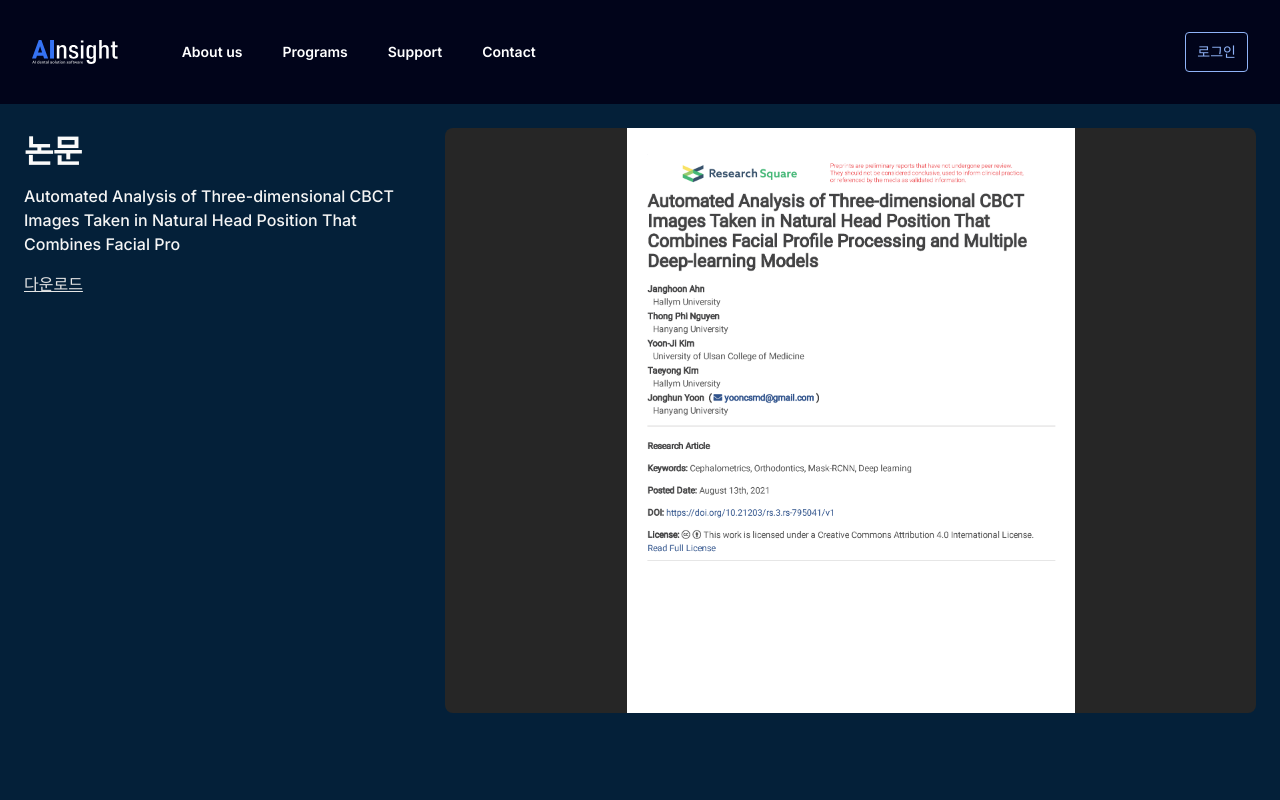
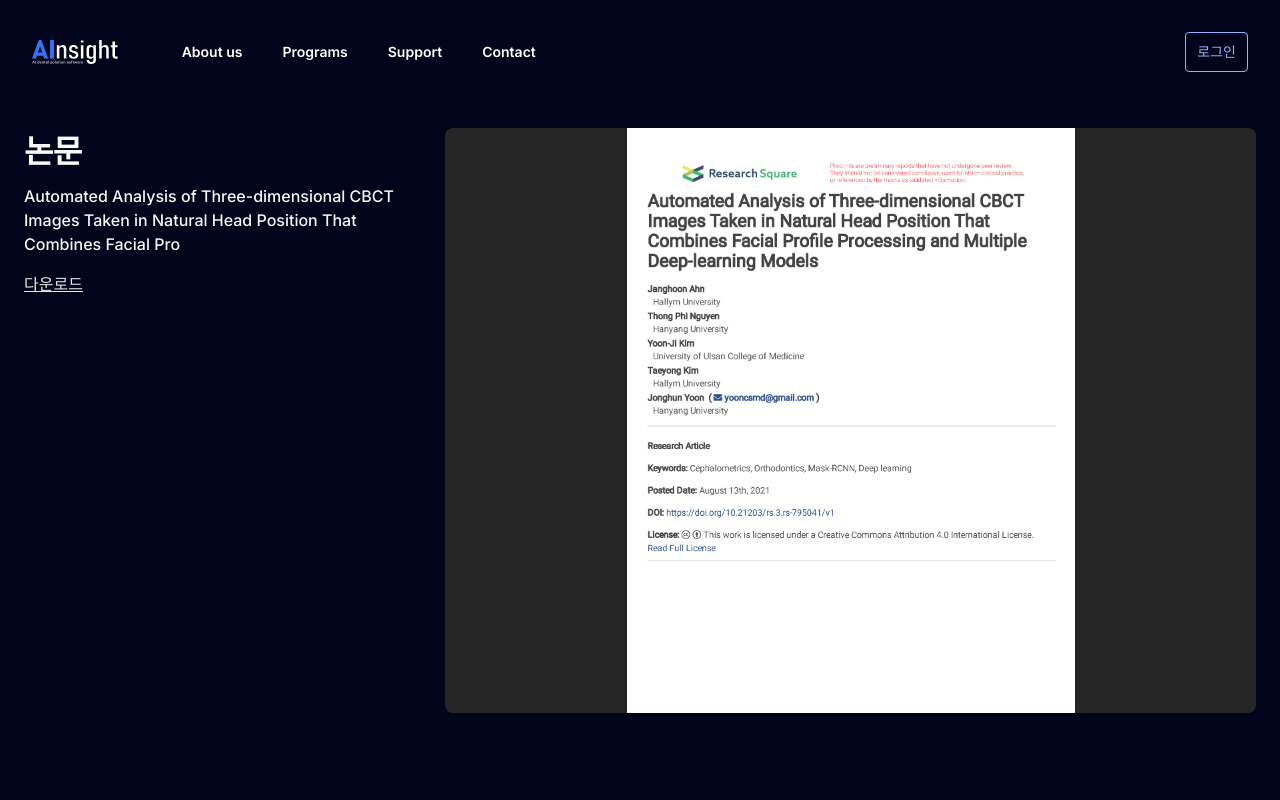
Before and after one commit to AInsightrnd/web, a Next.js app: page /paper in a window 1280 px wide. Shown: the top 800 px of the page. Built offline with nearby package versions, Linux system fonts and the light colour scheme.

Commit message:
layout- background colour changed

```diff
--- a/src/components/Layout.tsx
+++ b/src/components/Layout.tsx
@@ -6,7 +6,7 @@ export function Layout({ children }: { children: React.ReactNode }) {
     <>
     <div className="flex flex-col h-screen justify-between">
       <Header />
-      <main className="bg-ainbg-secondary flex-grow">{children}</main>
+      <main className="bg-ainbg-primary flex-grow">{children}</main>
 
       <Footer />
       </div>
```
